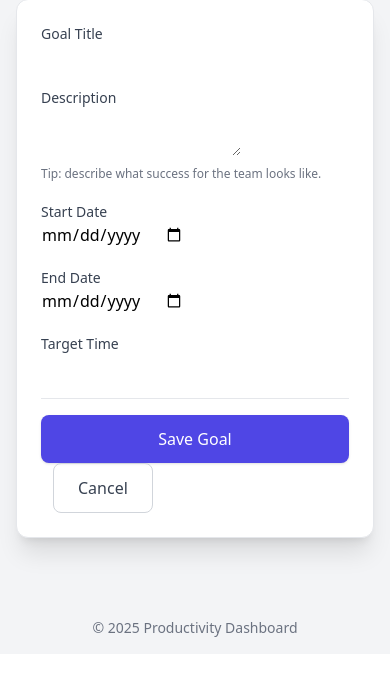
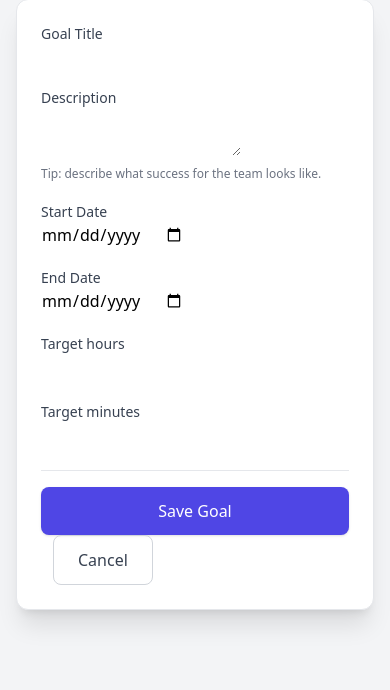
Before and after one commit to waffle71/Productivity-dashboard, a Django app: template templates/teams/team_goal_form.html in a window 390 px wide. Shown: the part 190-880 px from the top of the page. Before the commit the page ends 827 px from the top, so only its background shows below. Run offline with Django 3.2, Linux system fonts and the light colour scheme; the template is opened without the code that fills it: most values are stand-ins (such as "Sample title", 1, 10 or a date in 2020); form fields are guessed from the names that the template uses; some libraries are stand-ins or nearby versions.

Commit message:
Updated TeamGoalForm duration field to Target Hours and Target Minutes to improve user friendliness

```diff
--- a/templates/teams/team_goal_form.html
+++ b/templates/teams/team_goal_form.html
@@ -41,14 +41,21 @@
           </div>
         </div>
 
-        <div class="mb-5">
-          <label for="{{ form.target_time.id_for_label }}" class="block text-sm font-medium text-gray-700">Target Time</label>
-          {{ form.target_time }}
-          {% if form.target_time.help_text %}
-            <p class="text-xs text-gray-500 mt-1">{{ form.target_time.help_text }}</p>
-          {% endif %}
-          {% for err in form.target_time.errors %}<p class="text-sm text-red-600 mt-1">{{ err }}</p>{% endfor %}
-        </div>
+    <!-- Target Time -->
+    <div class="grid grid-cols-1 md:grid-cols-2 gap-5 mb-5">
+      <div>
+        <label class="block text-sm font-medium text-gray-700">{{ form.target_hours.label }}</label>
+        {{ form.target_hours }}
+        <p class="text-xs text-gray-500 mt-1">{{ form.target_hours.help_text }}</p>
+        {% for err in form.target_hours.errors %}<p class="text-sm text-red-600 mt-1">{{ err }}</p>{% endfor %}
+      </div>
+      <div>
+        <label class="block text-sm font-medium text-gray-700">{{ form.target_minutes.label }}</label>
+        {{ form.target_minutes }}
+        <p class="text-xs text-gray-500 mt-1">{{ form.target_minutes.help_text }}</p>
+        {% for err in form.target_minutes.errors %}<p class="text-sm text-red-600 mt-1">{{ err }}</p>{% endfor %}
+      </div>
+    </div>
 
         <div class="pt-4 border-t border-gray-200">
             <button type="submit"
```
Also changed, not shown: teams/forms.py (+50 -4 lines), db.sqlite3.
